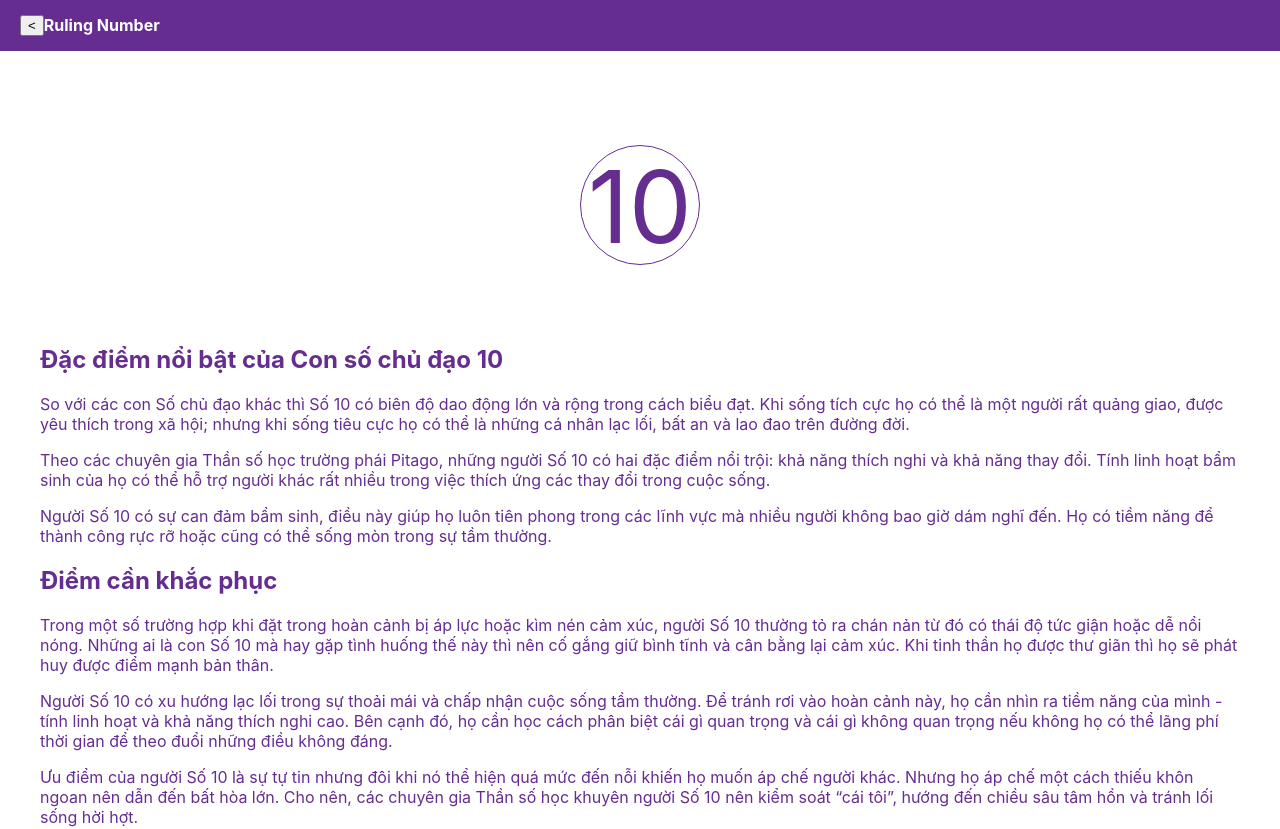
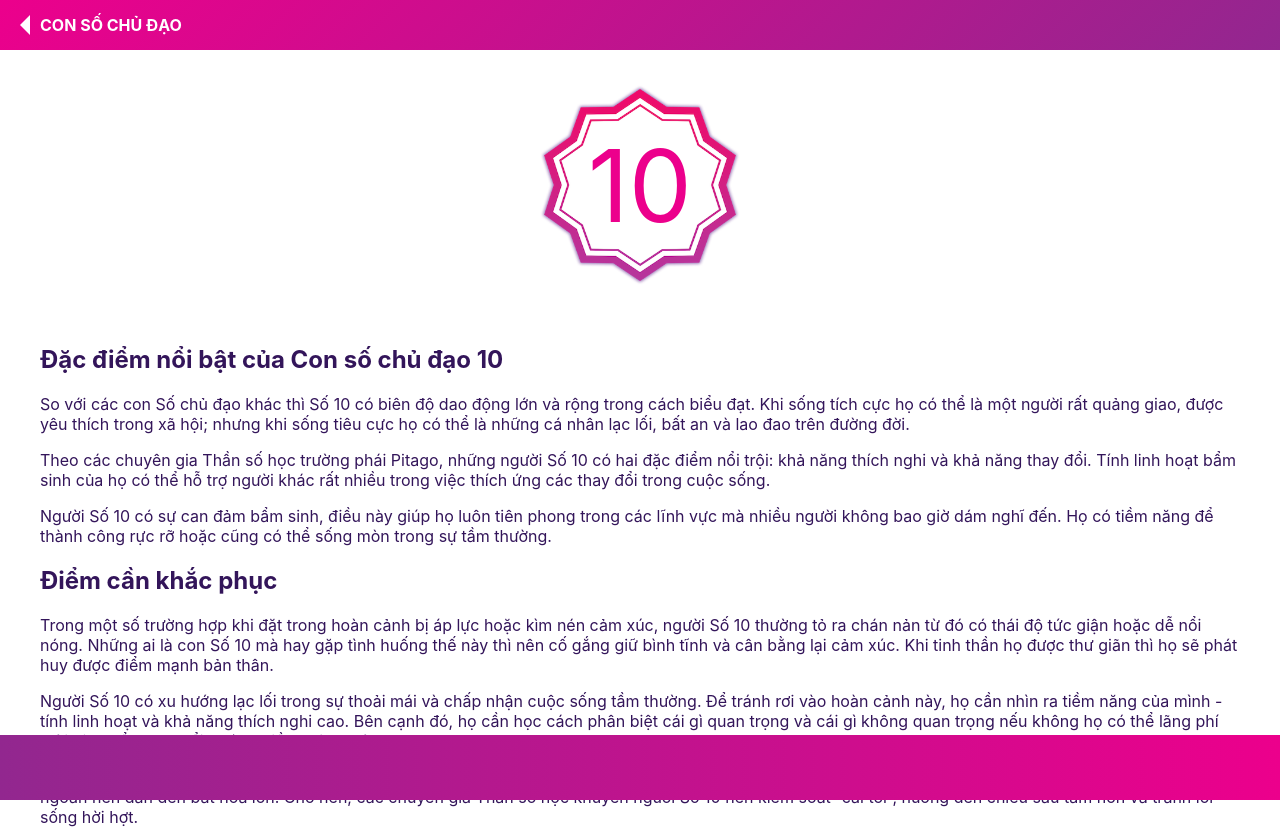
Before and after one commit to hailduong/numerology, a Next.js app: page /ruling-number in a window 1280 px wide. Shown: the top 829 px of the page. Built offline with nearby package versions, Linux system fonts and the light colour scheme.

Commit message:
feat: UI ruling number page, fix back button

```diff
--- a/component/HomePage/index.tsx
+++ b/component/HomePage/index.tsx
@@ -27,7 +27,7 @@ const HomePage = () => {
         <main className={s.homeContainer}>
             <div className={s.background}>
                 <Image src={'/Home Main Image.png'} layout={"intrinsic"} width={233} height={233} alt={''}/>
-                <h1 className={s.numTitle}>NUMEROLOGY</h1>
+                <h1 className={s.numTitle}>NHÂN SỐ HỌC</h1>
                 <div>Hãy khám phá chính mình thông qua những con số với môn khoa học thần số học nhé!</div>
                 <form className={s.inputForm}>
                     <div className="input-group mb-3">
--- a/component/RulingNumber/RulingNumber.module.css
+++ b/component/RulingNumber/RulingNumber.module.css
@@ -1,6 +1,7 @@
 .rulTitle {
     color: white;
-    background: #662d91;
+    background: rgb(236,0,140);
+    background: linear-gradient(135deg, rgba(236,0,140,1) 0%, rgba(146,39,143,1) 100%);
     padding: 15px 0 15px 20px;
     font-weight: bold;
     width: 100vw;
@@ -9,38 +10,39 @@
     display: flex;
 }
 
+.rulWrapper {
+    position: relative;
+    display: flex;
+    justify-content: center;
+    align-items: center;
+    margin-top: 85px;
+    z-index: -1;
+}
+
 .rulContent{
     margin: 60px 0 60px 0;
     display: flex;
     flex-direction: column;
     align-items: center;
+    position: absolute;
 }
 
 .rulNumber {
     font-size: 100px;
-    color: #662d91;
-    display: flex;
-    justify-content: center;
-    align-items: center;
-}
-
-.rulBorder {
-    border-radius: 50%;
-    border: solid #662d91 1px;
-    width: 120px;
-    height: 120px;
-    margin-top: 85px;
+    color: #ec008c;
+    position: absolute;
 }
 
 .rulExplain {
     margin-top: 60px;
     padding: 0 40px 0 40px;
-    color: #662d91;
+    margin-bottom: 90px;
 }
 
 .rulNavigation {
-    display: none;
-    background: #662d91;
+    display: flex;
+    background: rgb(236,0,140);
+    background: linear-gradient(270deg, rgba(236,0,140,1) 0%, rgba(146,39,143,1) 100%);
     width: 100vw;
     color: #fff;
     height: 65px;
@@ -50,3 +52,12 @@
     position: fixed;
     bottom: 0;
 }
+
+.rulBack {
+    width: 0;
+    height: 0;
+    border-top: 10px solid transparent;
+    border-bottom: 10px solid transparent;
+    border-right:10px solid #fff;
+    margin-right: 10px;
+}
--- a/component/RulingNumber/index.tsx
+++ b/component/RulingNumber/index.tsx
@@ -2,6 +2,7 @@ import s from './RulingNumber.module.css'
 import {useAppSelector} from "../../store/hooks";
 import {useRouter} from "next/router";
 import {RULING_NUMBER_MEANING} from '../../database/rulingNumber'
+import Image from "next/image";
 
 const RulingNumberComponent = () => {
     const rulingNumber = useAppSelector((state) => state.user.rulingNumber)
@@ -12,21 +13,24 @@ const RulingNumberComponent = () => {
     return (
         <main>
             <header className={s.rulTitle}>
-                <button onClick={() => {
+                <a onClick={() => {
                     router?.push('/')
-                }}>{`<`}</button>
-                <div> Ruling Number</div>
+                }}>
+                    <div className={s.rulBack}> </div>
+                </a>
+                <div>CON SỐ CHỦ ĐẠO</div>
             </header>
-            <div className={s.rulContent}>
-                <div className={s.rulBorder}>
-                    <div className={s.rulNumber}>{rulingNumber}</div>
-                </div>
-                <div className={s.rulExplain}>{getRulingNumberMeaning}</div>
+            <div className={s.rulWrapper}>
+                <Image src={'/Star.png'} layout={"intrinsic"} width={200} height={200} className={s.rulContent} alt={''}/>
+                <div className={s.rulNumber}>{rulingNumber}</div>
+
             </div>
+            <div className={s.rulExplain}>{getRulingNumberMeaning}</div>
+
             <nav className={s.rulNavigation}>
-                <div>Ruling</div>
-                <div>BirthChart</div>
-                <div>Peaks</div>
+                {/*<div>Ruling</div>*/}
+                {/*<div>BirthChart</div>*/}
+                {/*<div>Peaks</div>*/}
             </nav>
         </main>
     )
```
Also changed, not shown: public/Star.png (added), 1 other file (tests, documents, lock files or other folders).
